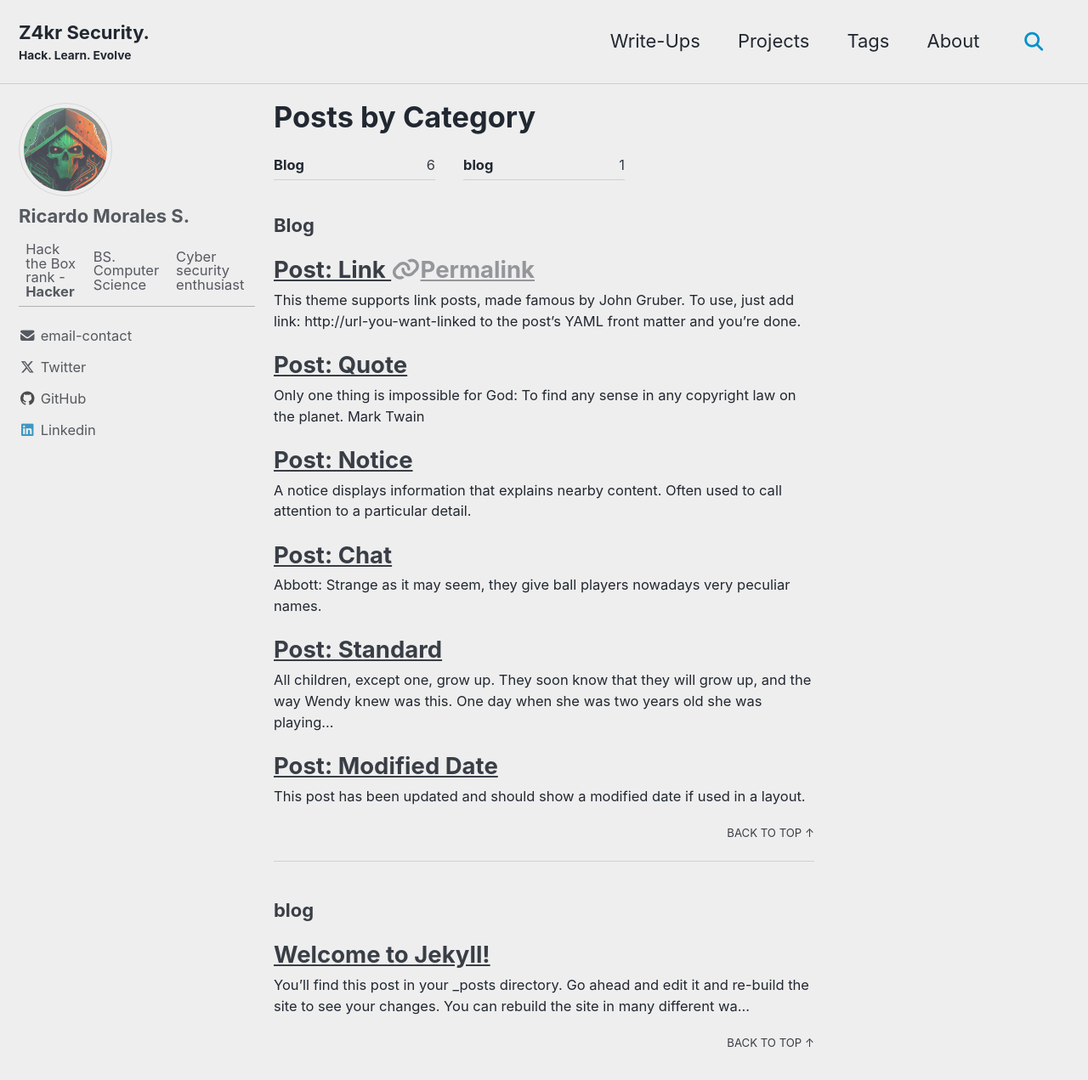
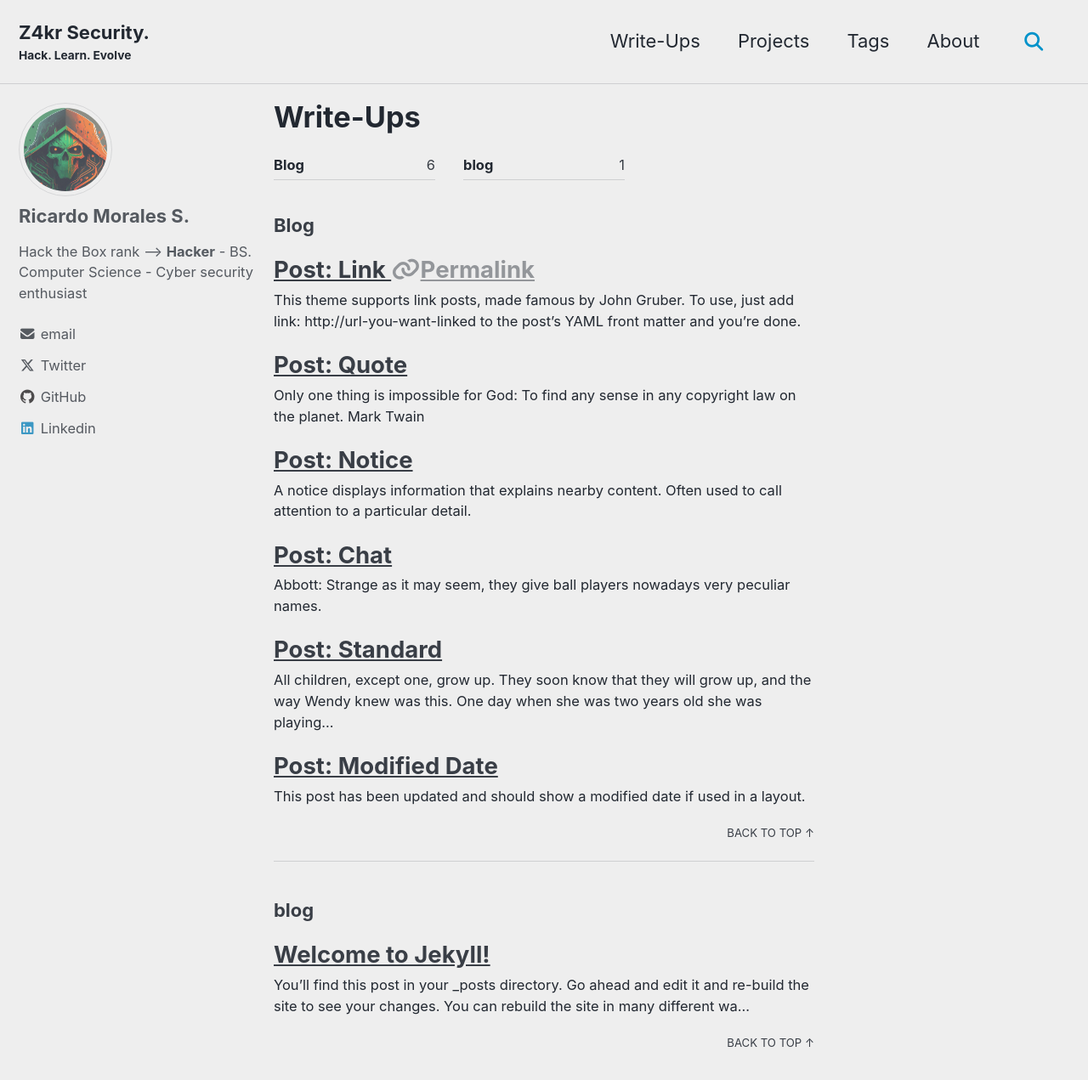
Before and after one commit to Z4kr-Sec/Z4kr-Sec.github.io, a Jekyll site: the page built from _pages/category-archive.md, in a window 1280 px wide and 1400 px high. Shown: the top 1271 px of the window at 85% size. Built offline with Jekyll 4.4.1, drawn with Linux system fonts in a browser that asks for light colours; cached includes are drawn as plain includes.

Commit message:
write ups sections config

```diff
--- a/_config.yml
+++ b/_config.yml
@@ -59,9 +59,9 @@
 author:
   name   : "Ricardo Morales S."
   avatar : "/assets/images/cyber dead.jpg"
-  bio    : "Hack the Box rank - **Hacker** | BS. Computer Science | Cyber security enthusiast"
+  bio    : "Hack the Box rank --> **Hacker** -  BS. Computer Science - Cyber security enthusiast"
   links:
-    - label: "email-contact"
+    - label: "email"
       icon: "fas fa-fw fa-envelope"
       url: "mailto:z4rkseccontact@gmail.com"
     - label: "Twitter"
@@ -76,7 +76,7 @@
 
 footer:
   links:
-    - label: "email-contact"
+    - label: "email"
       icon: "fas fa-fw fa-envelope"
       url: "mailto:z4rkseccontact@gmail.com"
     - label: "Twitter"
@@ -111,9 +111,9 @@
       layout: single
       author_profile: true
 
-category_archive:
+write_ups:
   type: liquid
-  path: /categories/
+  path: /Write-Ups/
 tag_archive:
   type: liquid
   path: /tags/
--- a/_includes/breadcrumbs.html
+++ b/_includes/breadcrumbs.html
@@ -1,4 +1,4 @@
-{% case site.category_archive.type %}
+{% case site.write_ups.type %}
   {% when "liquid" %}
     {% assign path_type = "#" %}
   {% when "jekyll-archives" %}
@@ -9,7 +9,7 @@
   {% assign path_type = nil %}
   {% assign crumb_path = '/' %}
 {% else %}
-  {% assign crumb_path = site.category_archive.path %}
+  {% assign crumb_path = site.write_ups.path %}
 {% endif %}
 
 <nav class="breadcrumbs">
--- a/_includes/category-list.html
+++ b/_includes/category-list.html
@@ -1,18 +1,18 @@
-{% case site.category_archive.type %}
+{% case site.write_ups.type %}
   {% when "liquid" %}
     {% assign path_type = "#" %}
   {% when "jekyll-archives" %}
     {% assign path_type = nil %}
 {% endcase %}
 
-{% if site.category_archive.path %}
+{% if site.write_ups.path %}
   {% assign categories_sorted = page.categories | sort_natural %}
 
   <p class="page__taxonomy">
     <strong><i class="fas fa-fw fa-folder-open" aria-hidden="true"></i> {{ site.data.ui-text[site.locale].categories_label | default: "Categories:" }} </strong>
     <span itemprop="keywords">
     {% for category_word in categories_sorted %}
-      <a href="{{ category_word | slugify | prepend: path_type | prepend: site.category_archive.path | relative_url }}" class="page__taxonomy-item p-category" rel="tag">{{ category_word }}</a>{% unless forloop.last %}<span class="sep">, </span>{% endunless %}
+      <a href="{{ category_word | slugify | prepend: path_type | prepend: site.write_ups.path | relative_url }}" class="page__taxonomy-item p-category" rel="tag">{{ category_word }}</a>{% unless forloop.last %}<span class="sep">, </span>{% endunless %}
     {% endfor %}
     </span>
   </p>
--- a/_includes/page__taxonomy.html
+++ b/_includes/page__taxonomy.html
@@ -2,6 +2,6 @@
   {% include tag-list.html %}
 {% endif %}
 
-{% if site.category_archive.type and page.categories[0] %}
+{% if site.write_ups.type and page.categories[0] %}
   {% include category-list.html %}
 {% endif %}
--- a/_layouts/category.html
+++ b/_layouts/Write-ups.html
@@ -1,7 +1,9 @@
 ---
+
+<!--this will contain the write up page, the categories will be: OS (Windoes, Linux, etc),
+dificulty(Easy, medium,hard and insane )-->
 layout: archive
 ---
-
 {{ content }}
 
 {% assign entries_layout = page.entries_layout | default: 'list' %}
--- a/_pages/category-archive.md
+++ b/_pages/category-archive.md
@@ -1,6 +1,6 @@
 ---
-title: "Posts by Category"
+title: "Write-Ups"
 layout: categories
-permalink: /categories/
+permalink: /Write-Ups/
 author_profile: true
 ---
```
